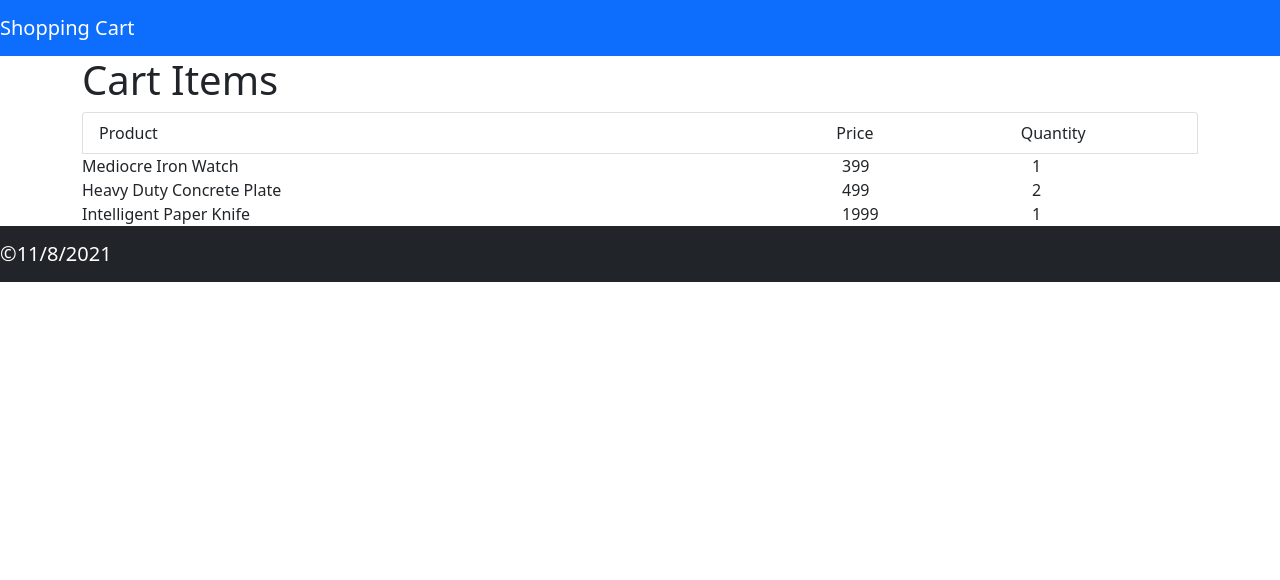
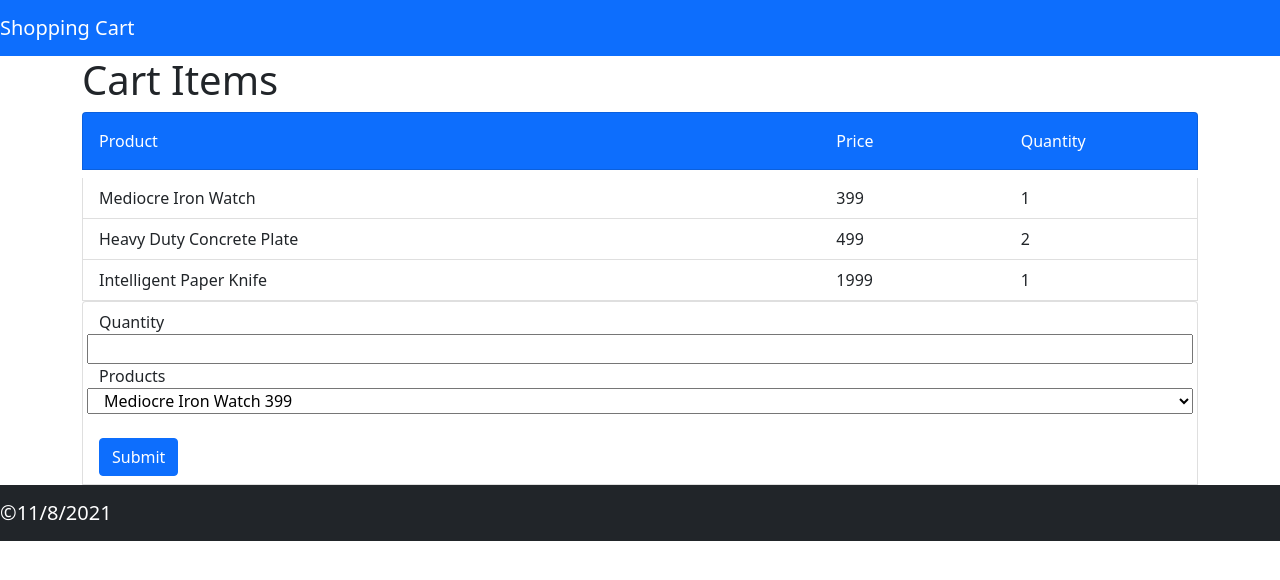
Before and after one commit to anilkumar769gmail/React, a React (Create React App) app: page / in a window 1280 px wide. Shown: the top 580 px of the page. Built offline with nearby package versions, Linux system fonts and the light colour scheme.

Commit message:
Third Commit dropdown list

```diff
--- a/package.json
+++ b/package.json
@@ -11,6 +11,7 @@
     "react": "^17.0.2",
     "react-dom": "^17.0.2",
     "react-scripts": "4.0.3",
+    "react-select": "^5.2.1",
     "web-vitals": "^1.1.2"
   },
   "scripts": {
--- a/src/App.js
+++ b/src/App.js
@@ -12,6 +12,7 @@ function App() {
       <CartFooter/>
     </div>
   );
+
 }
 
 
--- /dev/null
+++ b/src/components/additem.jsx
@@ -0,0 +1,102 @@
+
+import React from 'react'
+
+const products =[
+    { id: 40, name: 'Mediocre Iron Watch', priceInCents: 399 },
+    { id: 41, name: 'Heavy Duty Concrete Plate', priceInCents: 499 },
+    { id: 42, name: 'Intelligent Paper Knife', priceInCents: 1999 },
+    { id: 43, name: 'Small Aluminum Keyboard', priceInCents: 2500 },
+    { id: 44, name: 'Practical Copper Plate', priceInCents: 1000 },
+    { id: 45, name: 'Awesome Bronze Pants', priceInCents: 399 },
+    { id: 46, name: 'Intelligent Leather Clock', priceInCents: 2999 },
+    { id: 47, name: 'Ergonomic Bronze Lamp', priceInCents: 40000 },
+    { id: 48, name: 'Awesome Leather Shoes', priceInCents: 3990 },
+  ]
+
+
+class AddItem extends React.Component{
+
+    state ={ quantity:0,
+             productValue:40,
+             myArrayList:[]
+            }
+
+    updateQuantity=(e) =>{
+        e.preventDefault();
+        this.setState({quantity:e.target.value})
+    }
+    updateProduct=(e) =>{
+        e.preventDefault();
+        console.log(e.target.value);
+        this.setState({productValue:e.target.value})
+    }
+
+    addToProductList=() =>{
+
+        const product = products.find(p =>{
+            return(p.id === parseInt(this.state.productValue))
+        })
+        console.log(product)
+        const newProductList = {'quantity': this.state.quantity,
+                                'selectedProduct':product};
+        this.setState({myArrayList:[...this.state.myArrayList, newProductList]});
+
+    }
+
+  render(){
+
+  console.log(this.state.productValue);
+
+
+        return(
+
+              <div className="list-group">
+                <div className="list-group-item">
+                    <div className="row">
+
+                        <div>Quantity</div>
+                        <input onChange={this.updateQuantity}></input>
+
+                        <div>Products</div>
+
+                        <select onChange={this.updateProduct}>
+                       {products.map((prod)=>
+                        <option value={prod.id}>{prod.name} {prod.priceInCents}</option>
+                       )}
+                    </select>
+                        {/* <Products products={products}/>  */}
+                    </div>
+                    <br/>
+                    <button type="button" className="btn btn-primary" onClick={this.addToProductList}>Submit</button>
+                </div>
+                <div>
+                    {/*
+                    {
+                    product: {
+                        id: 40,
+                        name: 'Mediocre Iron Watch',
+                        priceInCents: 399
+                    },
+                    quantity: 1
+                    },
+
+                    =======
+                    40 Mediocre Iron Watch 399 1
+                     */}
+                {this.state.myArrayList.map(listitems =>
+                   <p>{listitems.selectedProduct.id} {listitems.selectedProduct.name}
+                   {listitems.selectedProduct.priceInCents} {listitems.quantity}</p>
+
+                    )}
+                </div>
+
+              </div>
+
+
+        );
+  }
+}
+
+
+
+export default AddItem
--- a/src/components/cartitems.jsx
+++ b/src/components/cartitems.jsx
@@ -1,5 +1,6 @@
 import React, { Component } from 'react'
 
+import AddItem from './additem'
 class CartItems extends Component{
 
     render(){
@@ -10,11 +11,12 @@ class CartItems extends Component{
            ]
 
 
+
     return (
       <div className="container">
           <h1>Cart Items</h1>
             <div className="list-group">
-                <div className="list-group-item">
+                <div className="list-group-item , p-3 mb-2 bg-primary text-white">
                     <div className="row">
                         <div className="col-md-8">Product</div>
                         <div className="col-md-2">Price</div>
@@ -22,10 +24,15 @@ class CartItems extends Component{
                     </div>
                 </div>
                 { cartItemsList.map(ctl =>
-            <div className="row">
-                 <div className="col-md-8">{ctl.product.name}</div>
-                 <div className="col-md-2">{ctl.product.priceInCents}</div>
-                 <div className="col-md-2">{ctl.quantity}</div></div>)}
+                    <div className="list-group-item">
+                        <div className="row">
+                            <div className="col-md-8">{ctl.product.name}</div>
+                            <div className="col-md-2">{ctl.product.priceInCents}</div>
+                            <div className="col-md-2">{ctl.quantity}</div>
+                        </div>
+                    </div>
+                )}
+                <AddItem/>
             </div>
         </div>
     )
```
Also changed, not shown: 1 other file (tests, documents, lock files or other folders).
